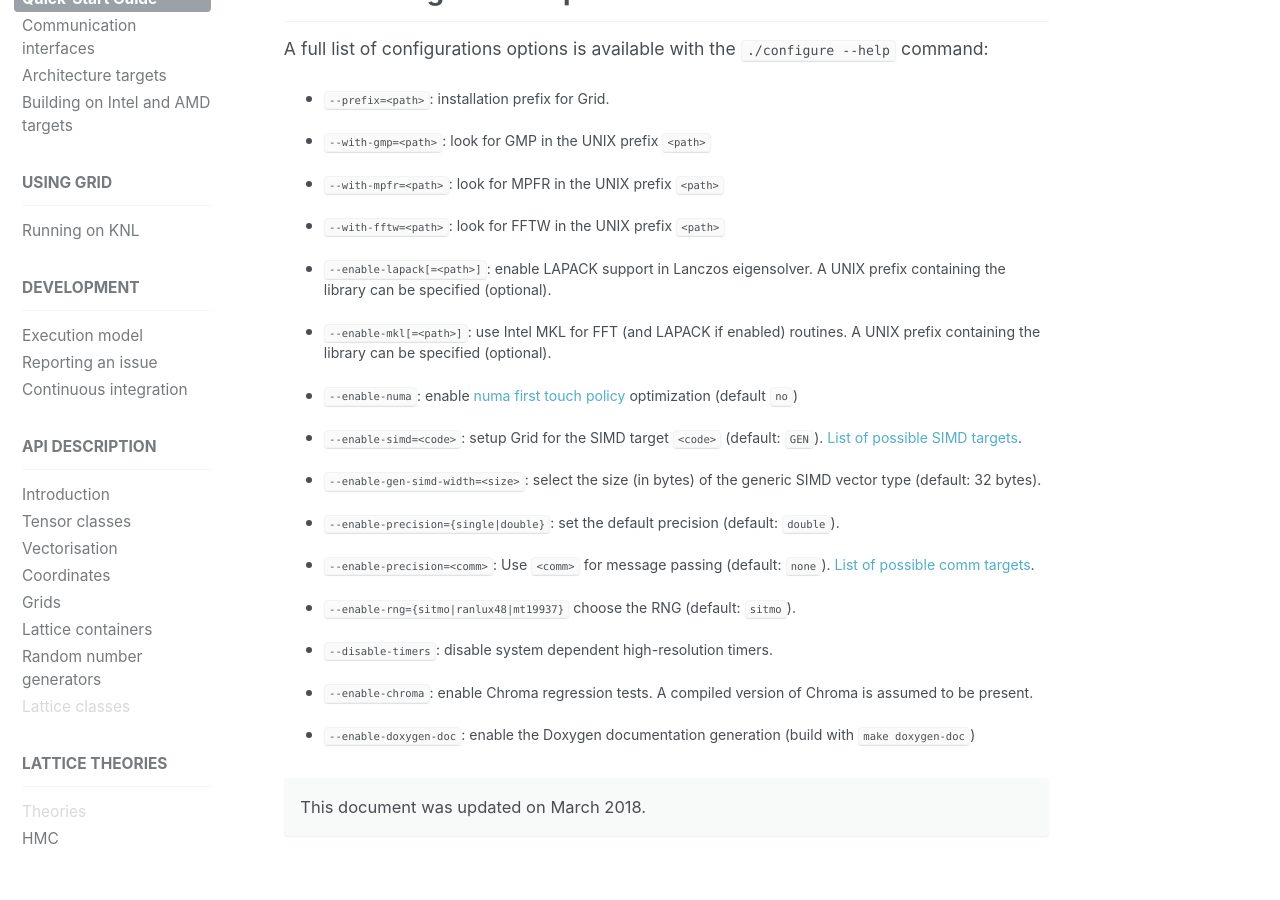
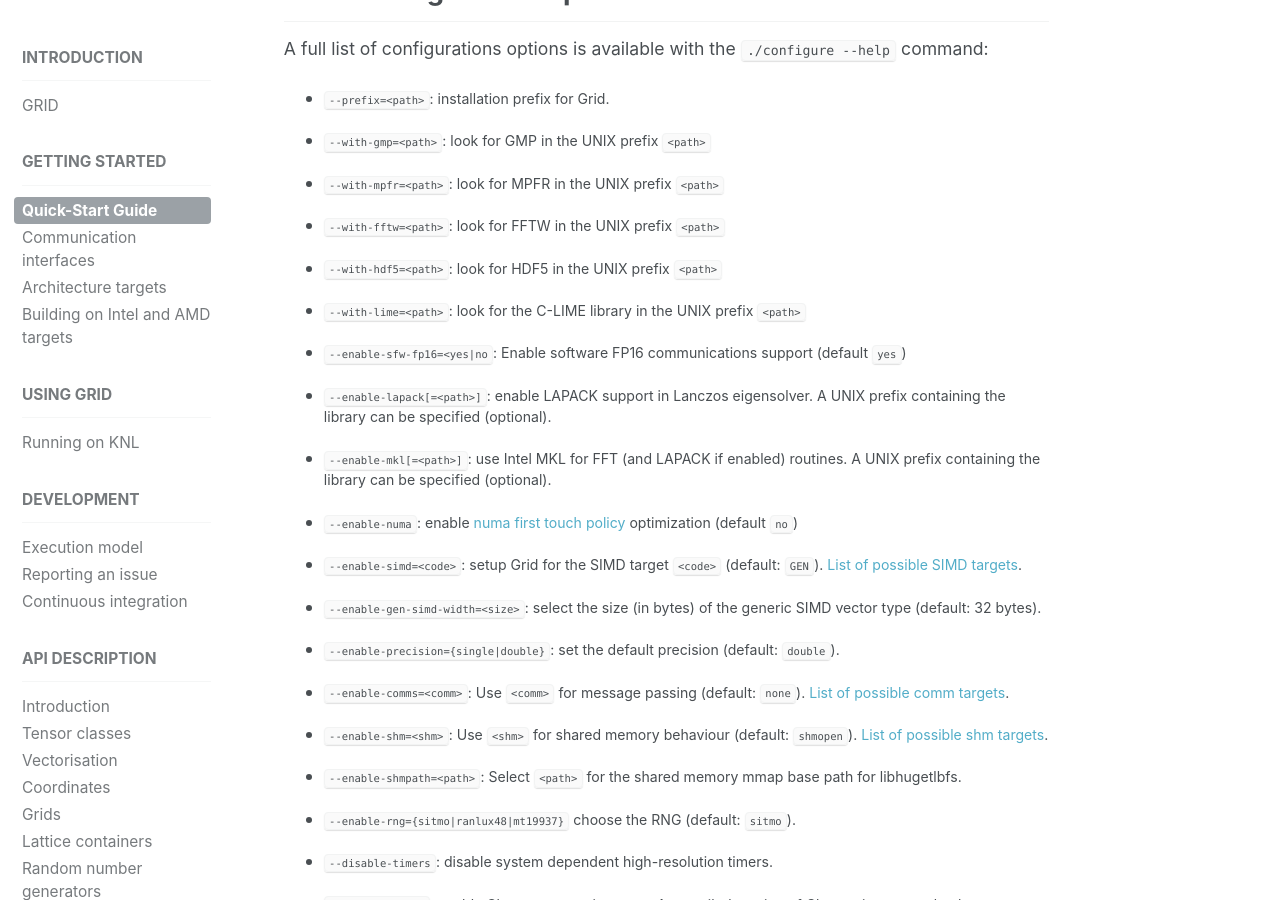
Before and after one commit to paboyle/Grid, a Jekyll site: the page built from _pages/docs/quick-start-guide.md, in a window 1280 px wide and 900 px high, scrolled down 3870 px. Built offline with Jekyll 4.4.1, drawn with Linux system fonts in a browser that asks for light colours.

Commit message:
Updated the list of configuration flags

```diff
--- a/_pages/docs/quick-start-guide.md
+++ b/_pages/docs/quick-start-guide.md
@@ -143,6 +143,12 @@
 
 * `--with-fftw=<path>`: look for FFTW in the UNIX prefix `<path>`
 
+* `--with-hdf5=<path>`: look for HDF5 in the UNIX prefix `<path>`
+
+* `--with-lime=<path>`: look for the C-LIME library in the UNIX prefix `<path>`
+
+* `--enable-sfw-fp16=<yes|no`: Enable software FP16 communications support (default `yes`)
+
 * `--enable-lapack[=<path>]`: enable LAPACK support in Lanczos eigensolver. A UNIX prefix containing the library can be specified (optional).
 
 * `--enable-mkl[=<path>]`: use Intel MKL for FFT (and LAPACK if enabled) routines. A UNIX prefix containing the library can be specified (optional).
@@ -155,7 +161,11 @@
 
 * `--enable-precision={single|double}`: set the default precision (default: `double`).
 
-* `--enable-precision=<comm>`: Use `<comm>` for message passing (default: `none`). [List of possible comm targets](/Grid/docs/comm_interfaces/).
+* `--enable-comms=<comm>`: Use `<comm>` for message passing (default: `none`). [List of possible comm targets](/Grid/docs/comm_interfaces/).
+
+* `--enable-shm=<shm>`: Use `<shm>` for shared memory behaviour (default: `shmopen`). [List of possible shm targets](/Grid/docs/comm_interfaces/).
+
+* `--enable-shmpath=<path>`: Select `<path>` for the shared memory mmap base path for libhugetlbfs.
 
 * `--enable-rng={sitmo|ranlux48|mt19937}` choose the RNG (default: `sitmo`).
 
```
